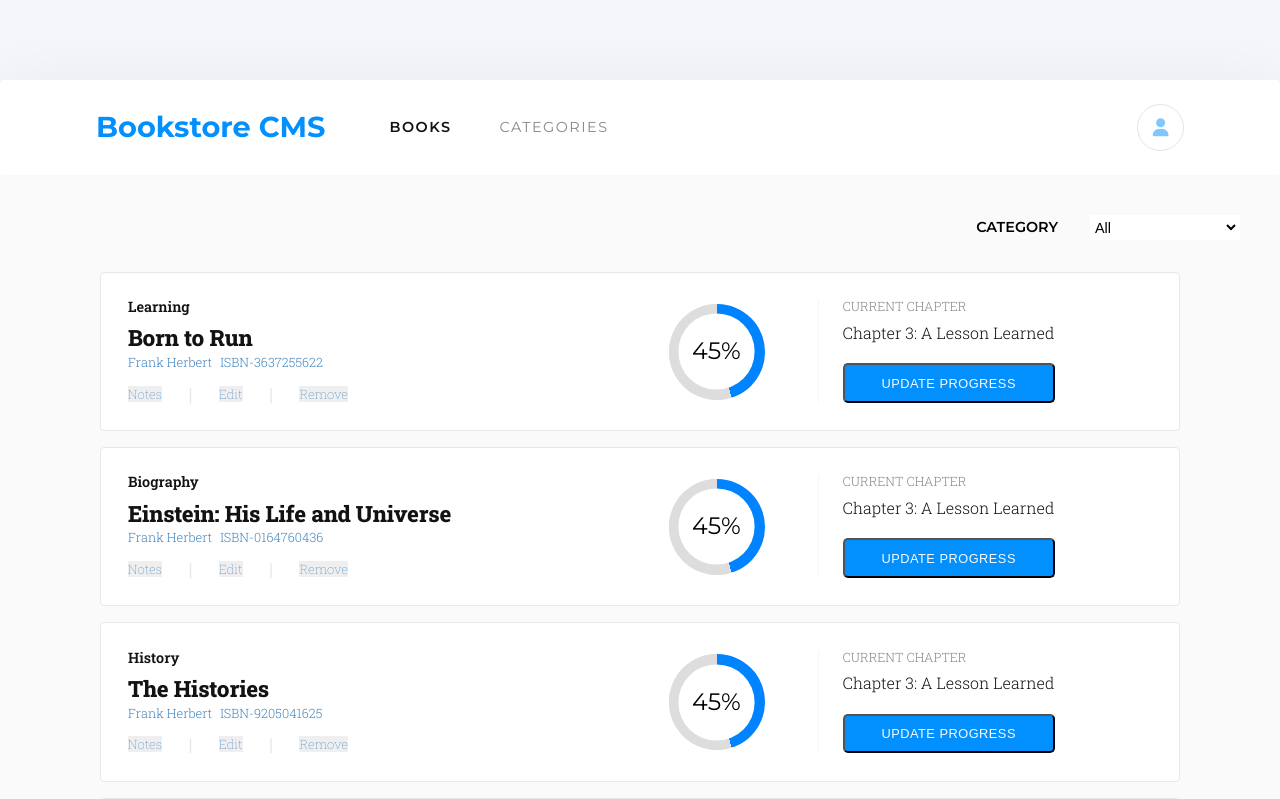
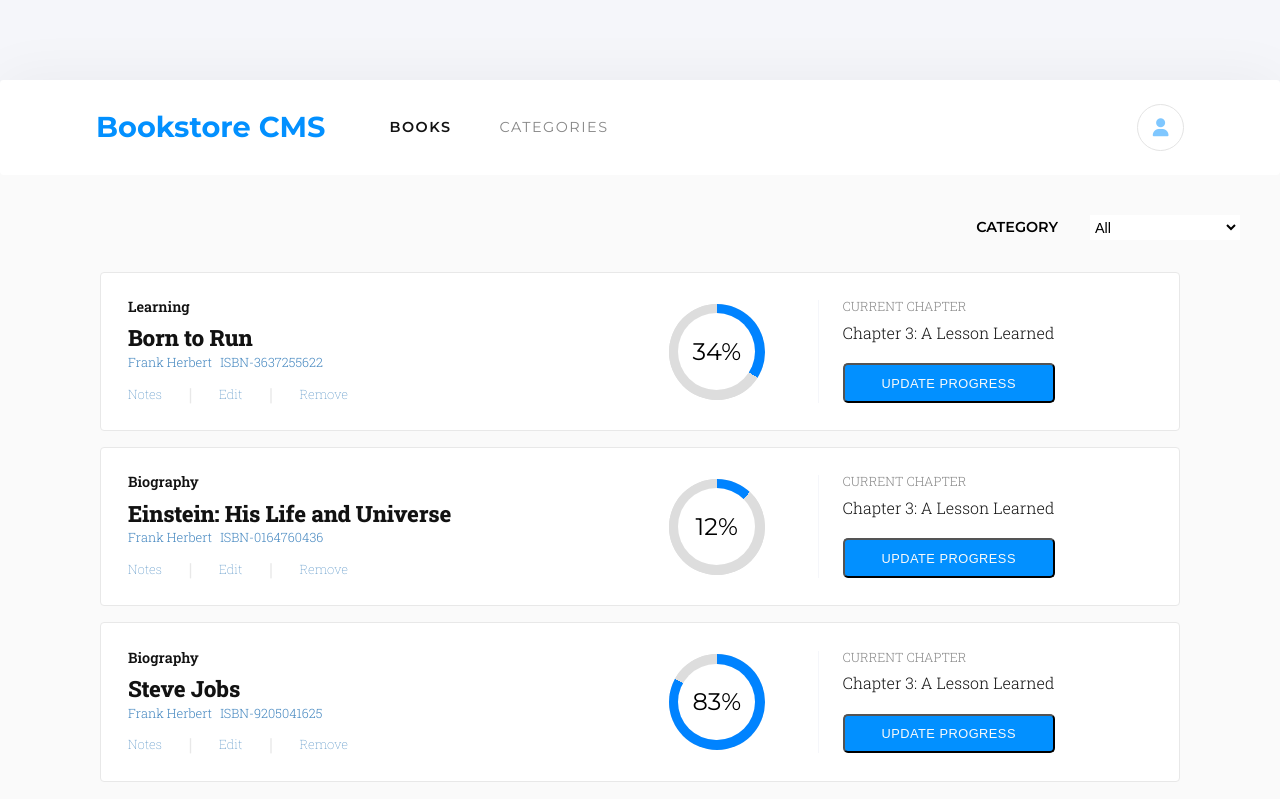
Before and after one commit to kelvin8773/bookstore, a React (Create React App) app: page / in a window 1280 px wide. Shown: the top 799 px of the page. Built offline with nearby package versions, Linux system fonts and the light colour scheme; a web font is replaced by a local one.

Commit message:
fix bugs in progress circle

```diff
--- a/src/assets/stylesheets/_components.scss
+++ b/src/assets/stylesheets/_components.scss
@@ -5,37 +5,9 @@
 // https://codepen.io/felipefialho/pen/vGMJBN?editors=0110
 // ==================================================
 
-@function number($string) {
-  // Matrices
-  $strings: '0''1''2''3''4''5''6''7''8''9';
-  $numbers: 0 1 2 3 4 5 6 7 8 9;
-
-  // Result
-  $result: 0;
-
-  // Looping through all characters
-  @for $i from 1 through str-length($string) {
-    $character: str-slice($string, $i, $i);
-    $index: index($strings, $character);
-
-    @if not $index {
-      @warn "Unknown character `#{$character}`.";
-      @return 0;
-    }
-
-    $number: nth($numbers, $index);
-    $result: $result * 10+$number;
-  }
-
-  @return $result;
-}
-
 $theme-color: #0083ff;
 $back-color: #dddddd;
 $size: 6rem;
-
-$percentage: number('45');
-$next-deg: 90deg+3.6 * $percentage;
 
 .progress-circle {
   width: $size;
@@ -63,21 +35,19 @@ $next-deg: 90deg+3.6 * $percentage;
   }
 
   &:after {
-    // background-color: $theme-color;
+    background-color: $theme-color;
     border-radius: 50%;
     content: '';
     display: inline-block;
     width: 100%;
     height: 100%;
-    background-image:
-      linear-gradient(90deg, $back-color 50%, transparent 50%, transparent),
-      linear-gradient($next-deg, $theme-color 50%, $back-color 50%, $back-color);
   }
 
   &:hover,
-  &:focus,
-  &:before {
-    transform: scale(0.99);
+  &:focus {
+    &:before {
+      transform: scale(0.95);
+    }
   }
 }
 
@@ -91,7 +61,7 @@ $increment: 360 / $loops;
 $half: round($loops / 2);
 
 @for $i from 0 through $loops {
-  .progress-circle[data-progress="{$i * $step}"] {
+  .progress-circle[data-progress="#{$i * $step}"] {
     &:after {
       @if $i < $half {
         $next-deg: 90deg + $increment * $i;
@@ -115,7 +85,7 @@ $half: round($loops / 2);
 .btn {
   padding: 0.65rem 2.3rem;
   border-radius: 5px;
-  background-color: $theme-color;
+  background-color: $primary;
   color: $back-color;
   text-align: center;
 }
@@ -123,5 +93,4 @@ $half: round($loops / 2);
 .btn:hover {
   cursor: pointer;
   opacity: 40%;
-  box-shadow: 9px 6px 10px -11px rgba(100, 236, 255, 0.5);
 }
--- a/src/assets/stylesheets/_custom.scss
+++ b/src/assets/stylesheets/_custom.scss
@@ -173,6 +173,7 @@ body {
                 font-family: inherit;
                 font-weight: 100;
                 color: $dark-blue;
+                background-color: $all-white;
 
                 &:hover {
                   cursor: pointer;
--- a/src/components/Book.js
+++ b/src/components/Book.js
@@ -25,7 +25,7 @@ const Book = ({ book, handleRemoveBook }) => (
 
     <div className="read-progress">
       <div className="progress">
-        <div className="progress-circle" data-progress="45" />
+        <div className="progress-circle" data-progress={book.progress} />
       </div>
 
       <div className="progress-detail">
@@ -44,6 +44,9 @@ Book.propTypes = {
     id: PropTypes.string,
     title: PropTypes.string,
     category: PropTypes.string,
+    author: PropTypes.string,
+    cover: PropTypes.string,
+    progress: PropTypes.string,
   }).isRequired,
   handleRemoveBook: PropTypes.func.isRequired,
 };
--- a/src/containers/BookList.js
+++ b/src/containers/BookList.js
@@ -30,7 +30,6 @@ const BookList = ({
   );
 };
 
-
 const mapStateToProps = state => ({
   books: state.books,
   filter: state.filter,
--- a/src/index.js
+++ b/src/index.js
@@ -15,21 +15,25 @@ const initialState = {
       id: makeID(),
       title: 'Born to Run',
       category: 'Learning',
+      author: 'Christopher McDougall',
+      cover: '',
+      progress: 34,
     },
     {
       id: makeID(),
       title: 'Einstein: His Life and Universe',
       category: 'Biography',
-    },
-    {
-      id: makeID(),
-      title: 'The Histories',
-      category: 'History',
+      author: 'Isaacson Walter',
+      cover: '',
+      progress: 12,
     },
     {
       id: makeID(),
       title: 'Steve Jobs',
       category: 'Biography',
+      author: 'Isaacson Walter',
+      cover: '',
+      progress: 83,
     },
   ],
 };
```
